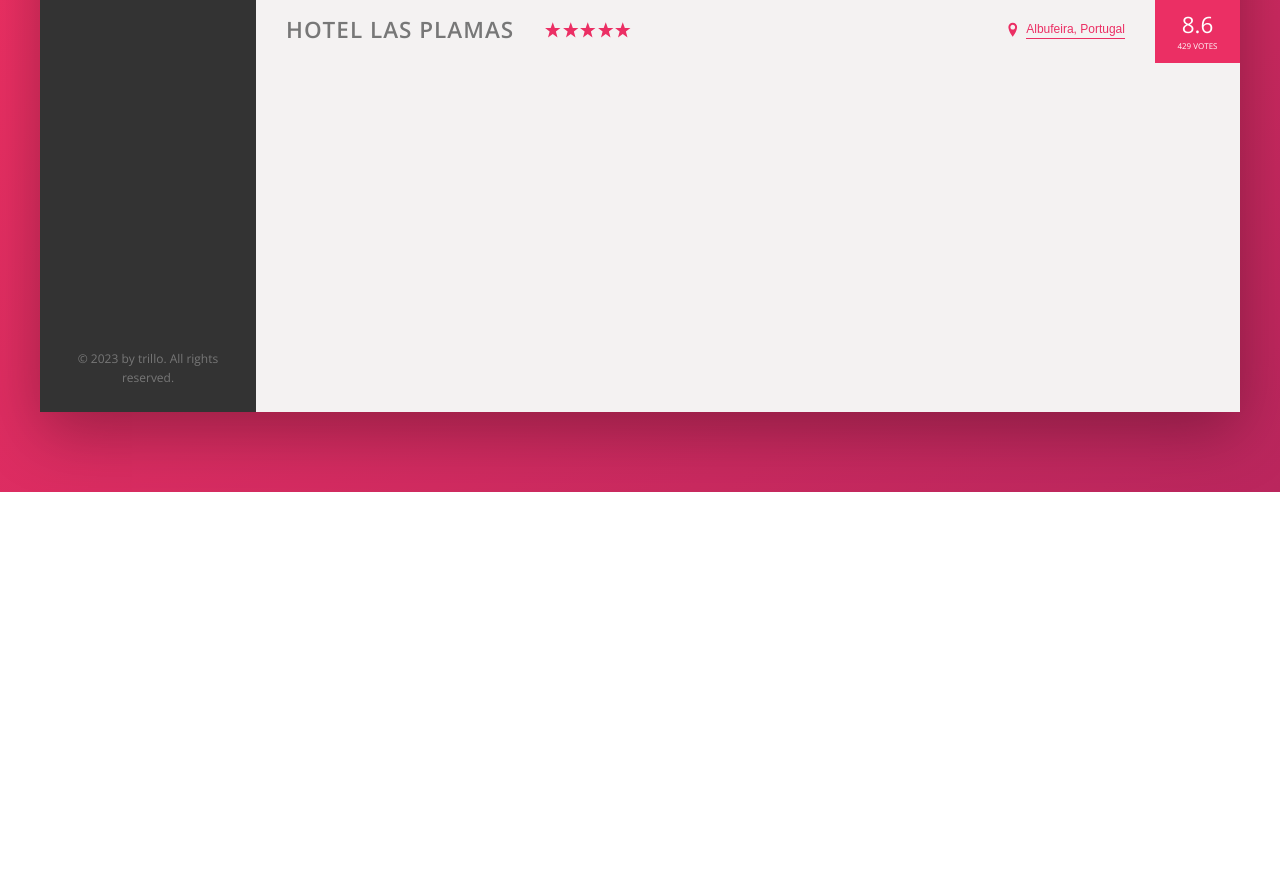
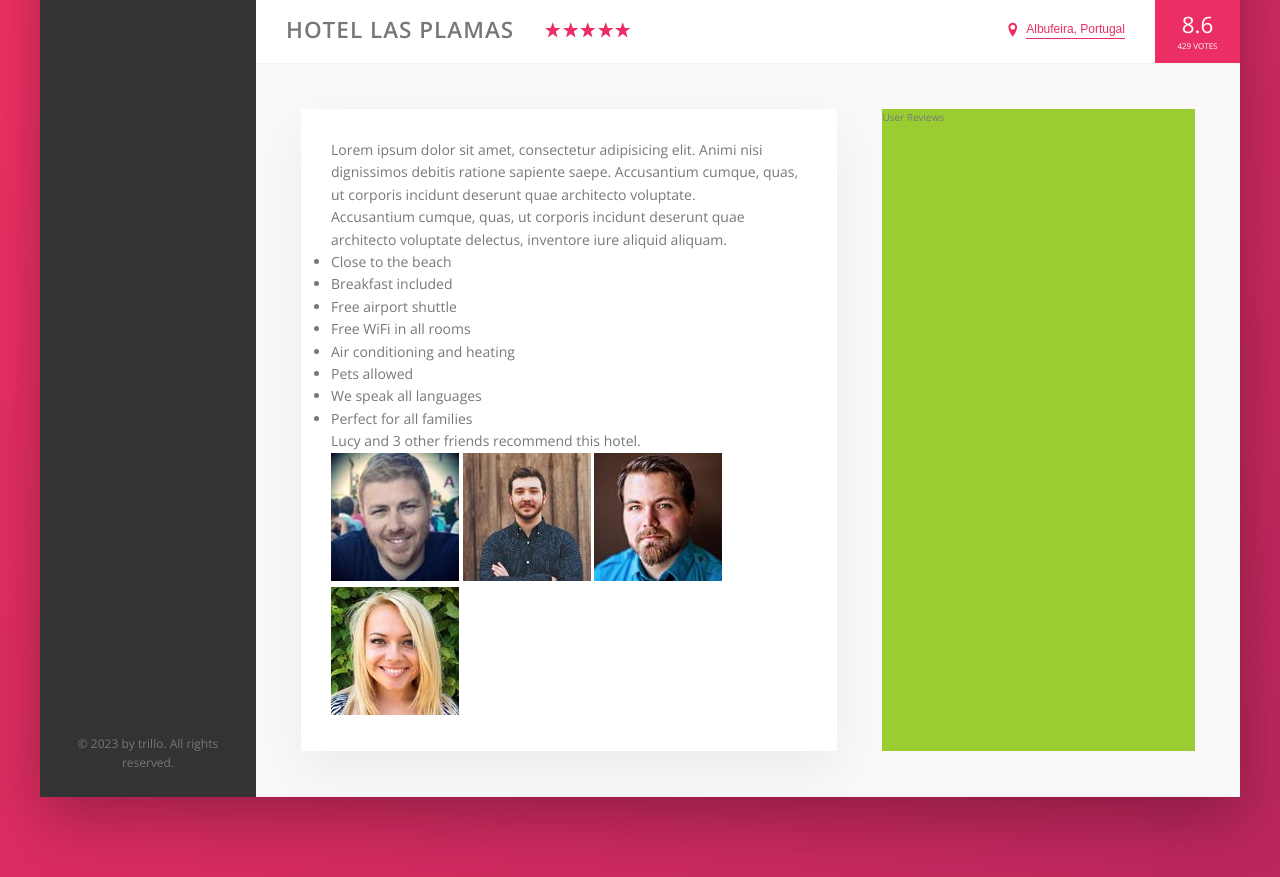
Before and after one commit to dsinkey/flexbox-trillo, a website: page index.html in a window 1280 px wide. Shown: the part 538-1415 px from the top of the page. Before the commit the page ends 1030 px from the top, so only its background shows below. Drawn offline with nearby package versions, Linux system fonts and the light colour scheme.

Commit message:
Add HTML and CSS for description and uer reveiw sections

```diff
--- a/index.html
+++ b/index.html
@@ -175,6 +175,69 @@
 							<div class="overview__rating-count">429 votes</div>
 						</div>
 					</div>
+					<div class="detail">
+						<div class="description">
+							<p class="paragrapgh">
+								Lorem ipsum dolor sit amet, consectetur
+								adipisicing elit. Animi nisi dignissimos debitis
+								ratione sapiente saepe. Accusantium cumque,
+								quas, ut corporis incidunt deserunt quae
+								architecto voluptate.
+							</p>
+							<p class="paragrapgh">
+								Accusantium cumque, quas, ut corporis incidunt
+								deserunt quae architecto voluptate delectus,
+								inventore iure aliquid aliquam.
+							</p>
+							<ul class="list">
+								<li class="list_item">Close to the beach</li>
+								<li class="list_item">Breakfast included</li>
+								<li class="list_item">Free airport shuttle</li>
+								<li class="list_item">
+									Free WiFi in all rooms
+								</li>
+								<li class="list_item">
+									Air conditioning and heating
+								</li>
+								<li class="list_item">Pets allowed</li>
+								<li class="list_item">
+									We speak all languages
+								</li>
+								<li class="list_item">
+									Perfect for all families
+								</li>
+							</ul>
+							<div class="recommend">
+								<p class="recommend__count">
+									Lucy and 3 other friends recommend this
+									hotel.
+								</p>
+								<div class="recommend__friends">
+									<img
+										src="img/user-3.jpg"
+										alt="Friend 1"
+										class="recommend__photo"
+									/>
+									<img
+										src="img/user-4.jpg"
+										alt="Friend 1"
+										class="recommend__photo"
+									/>
+									<img
+										src="img/user-5.jpg"
+										alt="Friend 1"
+										class="recommend__photo"
+									/>
+									<img
+										src="img/user-6.jpg"
+										alt="Friend 1"
+										class="recommend__photo"
+									/>
+								</div>
+							</div>
+						</div>
+						<div class="user-reviews">User Reviews</div>
+					</div>
 				</main>
 			</div>
 		</div>
--- a/sass/_base.scss
+++ b/sass/_base.scss
@@ -27,6 +27,9 @@ Grey dark 3: #999
 	--color-grey-dark-2: #777;
 	--color-grey-dark-3: #999;
 	--shadow-dark: 0 2rem 6rem rgba(0, 0, 0, 0.3);
+	--shadow-light: 0 2rem 5rem rgba(0, 0, 0, 0.06);
+
+	--line: 1px solid var(--color-grey-light-2);
 }
 
 * {
--- a/sass/_components.scss
+++ b/sass/_components.scss
@@ -172,7 +172,7 @@
 
 .overview {
 	display: flex;
-	border-bottom: 1px solid var(--color-grey-light-2);
+	border-bottom: var(--line);
 	align-items: center;
 	&__heading {
 		font-size: 2.25rem;
--- a/sass/_layout.scss
+++ b/sass/_layout.scss
@@ -10,7 +10,7 @@
 	height: 7rem;
 	font-size: 1.4rem;
 	background-color: #fff;
-	border-bottom: 1px solid var(--color-grey-light-2);
+	border-bottom: var(--line);
 	display: flex;
 	justify-content: space-between;
 	align-items: center;
@@ -29,6 +29,25 @@
 }
 
 .hotel-view {
-	height: 80rem;
+	background-color: #fff;
 	flex: 1;
 }
+
+.detail {
+	display: flex;
+	padding: 4.5rem;
+	background-color: var(--color-grey-light-1);
+	border-bottom: var(--line);
+}
+.description {
+	font-size: 1.4rem;
+	background-color: #fff;
+	box-shadow: var(--shadow-light);
+	flex: 0 0 60%;
+	margin-right: 4.5rem;
+	padding: 3rem;
+}
+.user-reviews {
+	background-color: yellowgreen;
+	flex: 1;
+}
```
Also changed, not shown: css/style.css.
